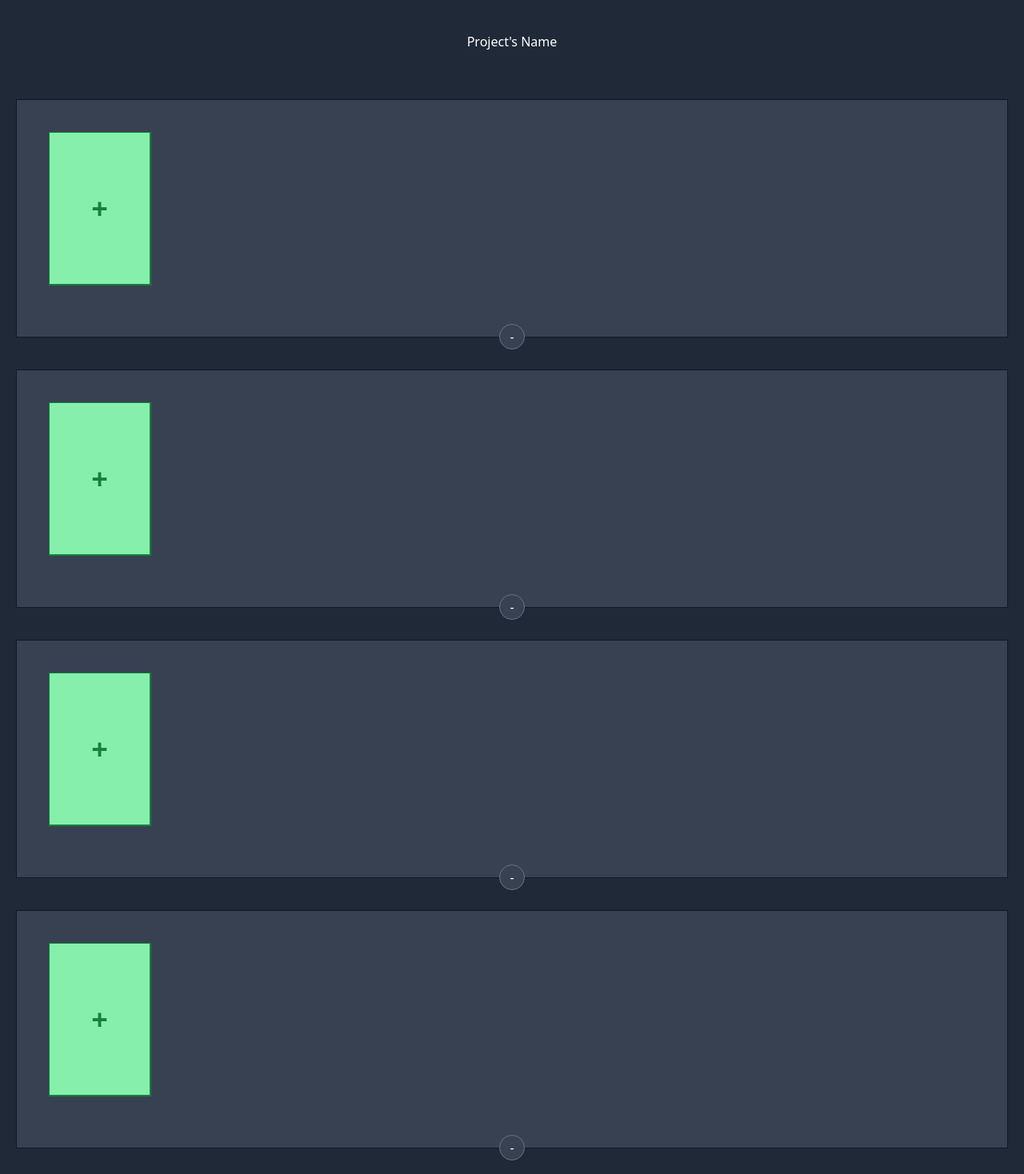
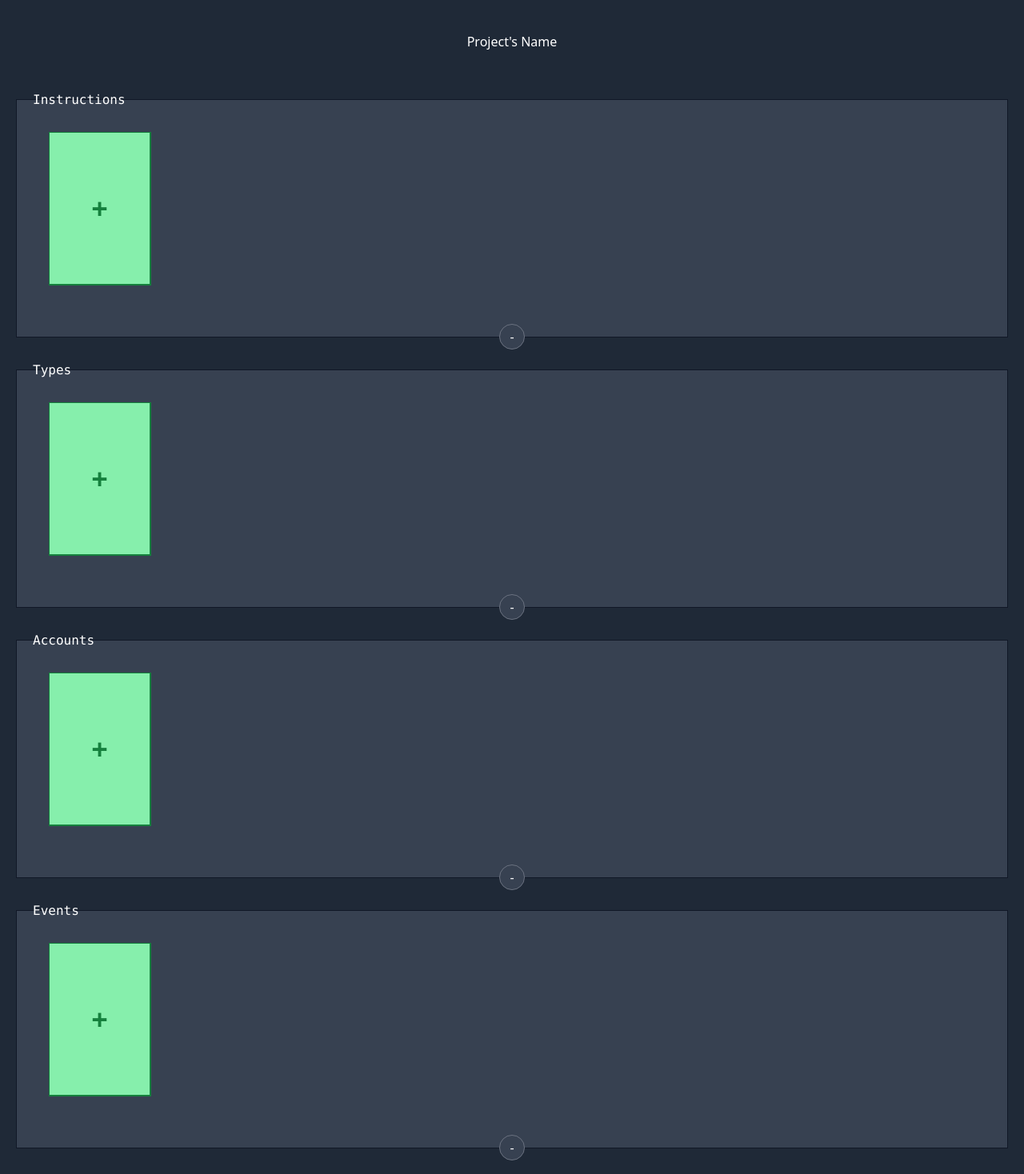
Before and after one commit to Web3-Builders-Alliance/soda, a Next.js app in the folder ui/: page / in a window 1280 px wide. Shown: the top 1468 px of the page at 80% size. Built offline with nearby package versions, Linux system fonts and the light colour scheme.

Commit message:
ui improvements (#25)

```diff
--- a/ui/components/section/index.tsx
+++ b/ui/components/section/index.tsx
@@ -1,10 +1,15 @@
 import { FC, useState } from "react";
 import { NewItem } from "../NewItem";
 
-export const Section: FC<any> = ({ content, setContent }) => {
+export const Section: FC<any> = ({ name, content, setContent }) => {
   const [expanded, setExpanded] = useState(true);
   return (
     <section className={`flex p-5 m-5 border border-gray-900 bg-gray-700 relative`}>
+      <div
+        className="absolute flex left-5 top-0 transform  -translate-y-1/2 text-white justify-center items-center font-mono font-thin"
+      >
+        {name}
+      </div>
       <div className={`transition-all duration-500 ease-in-out overflow-x-auto overflow-y-hidden ${expanded ? "h-64" : " h-4"}`}>
       {content?.map((item: any) => (
         <div key={item.name}>{item.name}</div>
--- a/ui/pages/index.tsx
+++ b/ui/pages/index.tsx
@@ -61,13 +61,13 @@ export default function Home() {
             className="p-5 mb-5 text-center bg-gray-800 text-white"
           />
         {[
-          { name: instructions, item: instructions, setItem: setInstructions },
-          { name: types, item: types, setItem: setTypes },
-          { name: accounts, item: accounts, setItem: setAccounts },
-          { name: events, item: events, setItem: setEvents },
-          { name: errors, item: errors, setItem: setErrors },
+          { name: "Instructions", item: instructions, setItem: setInstructions },
+          { name: "Types", item: types, setItem: setTypes },
+          { name: "Accounts", item: accounts, setItem: setAccounts },
+          { name: "Events", item: events, setItem: setEvents },
+          { name: "Errors", item: errors, setItem: setErrors },
         ].map(({ item, setItem, name }) => (
-          <Section key={name} content={item} setContent={setItem} />
+          <Section key={name} name={name} content={item} setContent={setItem} />
         ))}
         <button type="button"
           className="mx-auto px-5 py-2 my-5 bg-green-600 rounded text-white font-semibold"
```
